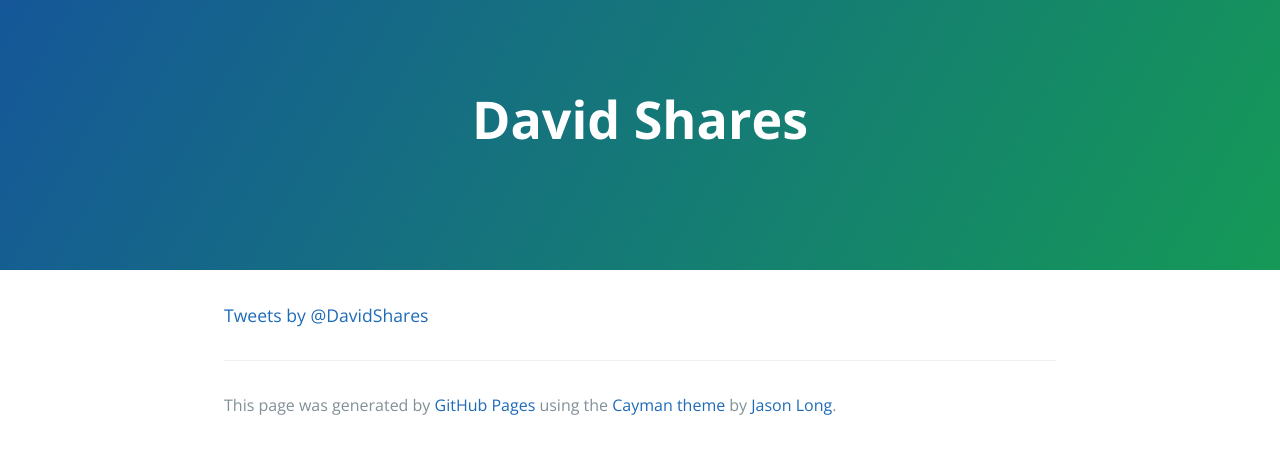
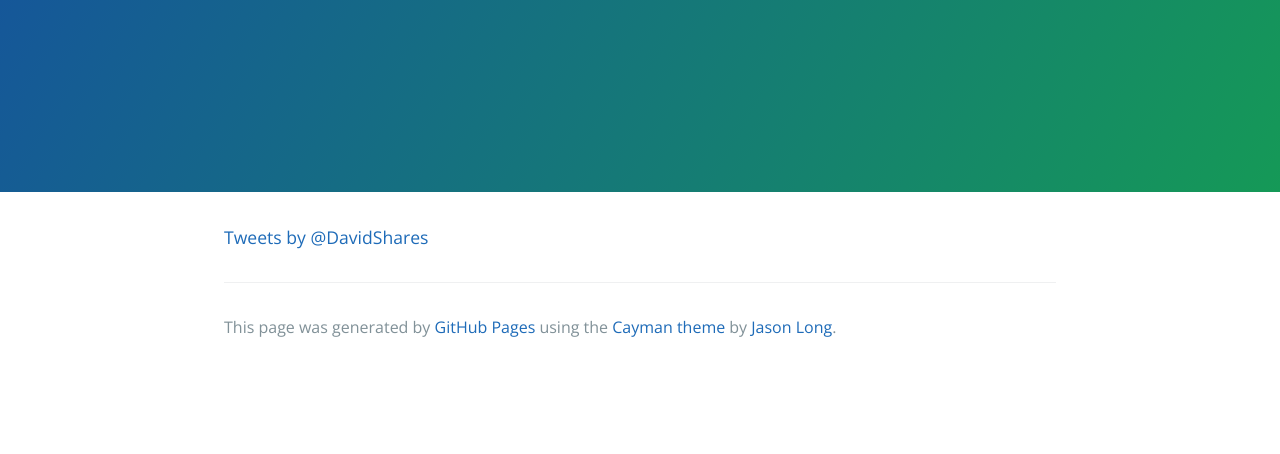
Before and after one commit to davidshares/davidshares.github.io, a plain HTML site: page index.html in a window 1280 px wide. Drawn offline with nearby package versions, Linux system fonts and the light colour scheme.

Commit message:
Update index.html

```diff
--- a/index.html
+++ b/index.html
@@ -2,7 +2,7 @@
 <html lang="en-us">
   <head>
     <meta charset="UTF-8">
-    <title>David Shares by davidshares</title>
+    <title>David Shares</title>
     <meta name="viewport" content="width=device-width, initial-scale=1">
     <link rel="stylesheet" type="text/css" href="stylesheets/normalize.css" media="screen">
     <link href='https://fonts.googleapis.com/css?family=Open+Sans:400,700' rel='stylesheet' type='text/css'>
@@ -11,14 +11,11 @@
   </head>
   <body>
     <section class="page-header">
-      <h1 class="project-name">David Shares</h1>
       <h2 class="project-tagline"></h2>
     </section>
 
     <section class="main-content">
       <p><a href="https://twitter.com/DavidShares">Tweets by @DavidShares</a></p>
-
-
 
       <footer class="site-footer">
 
@@ -27,6 +24,5 @@
 
     </section>
 
-
   </body>
 </html>
```
